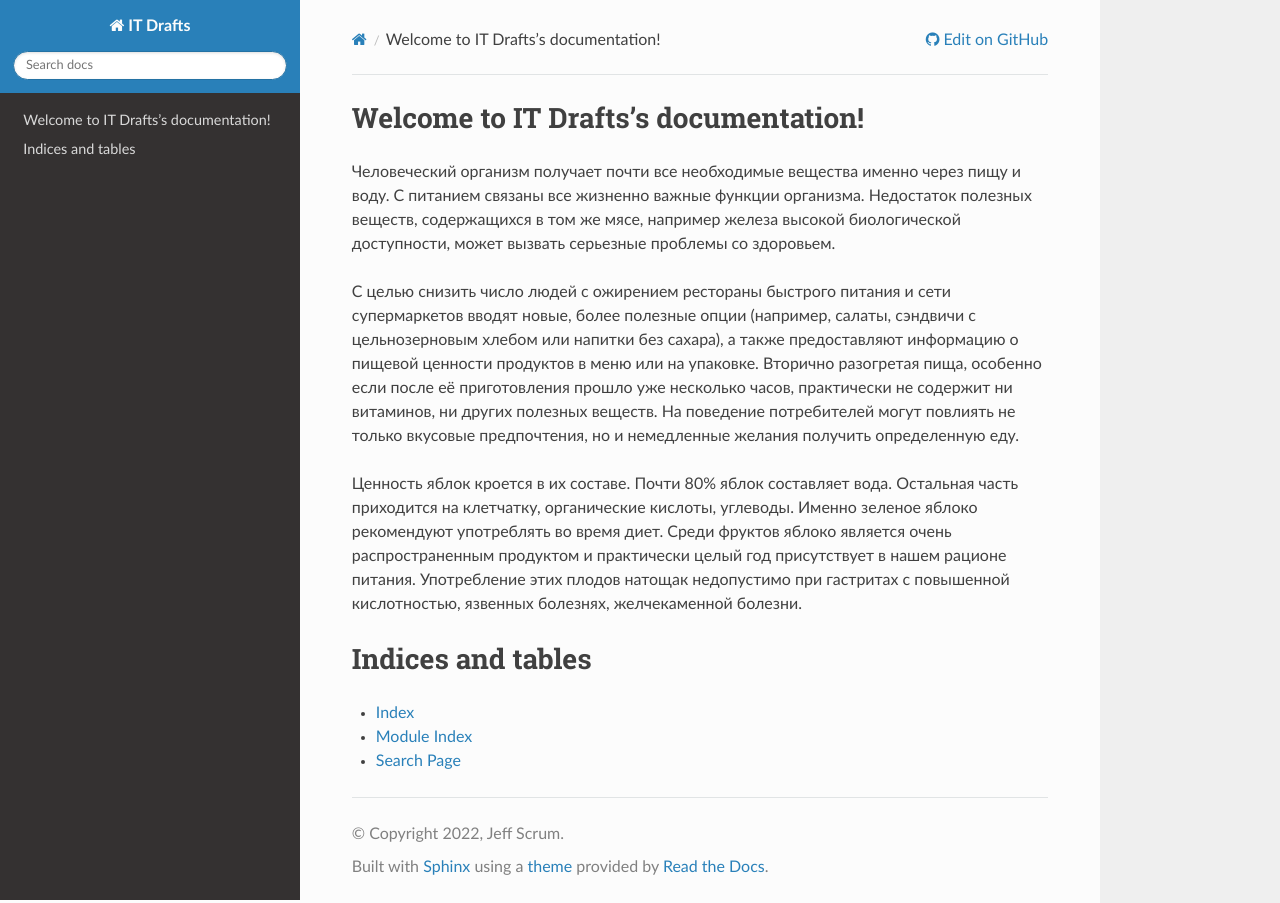
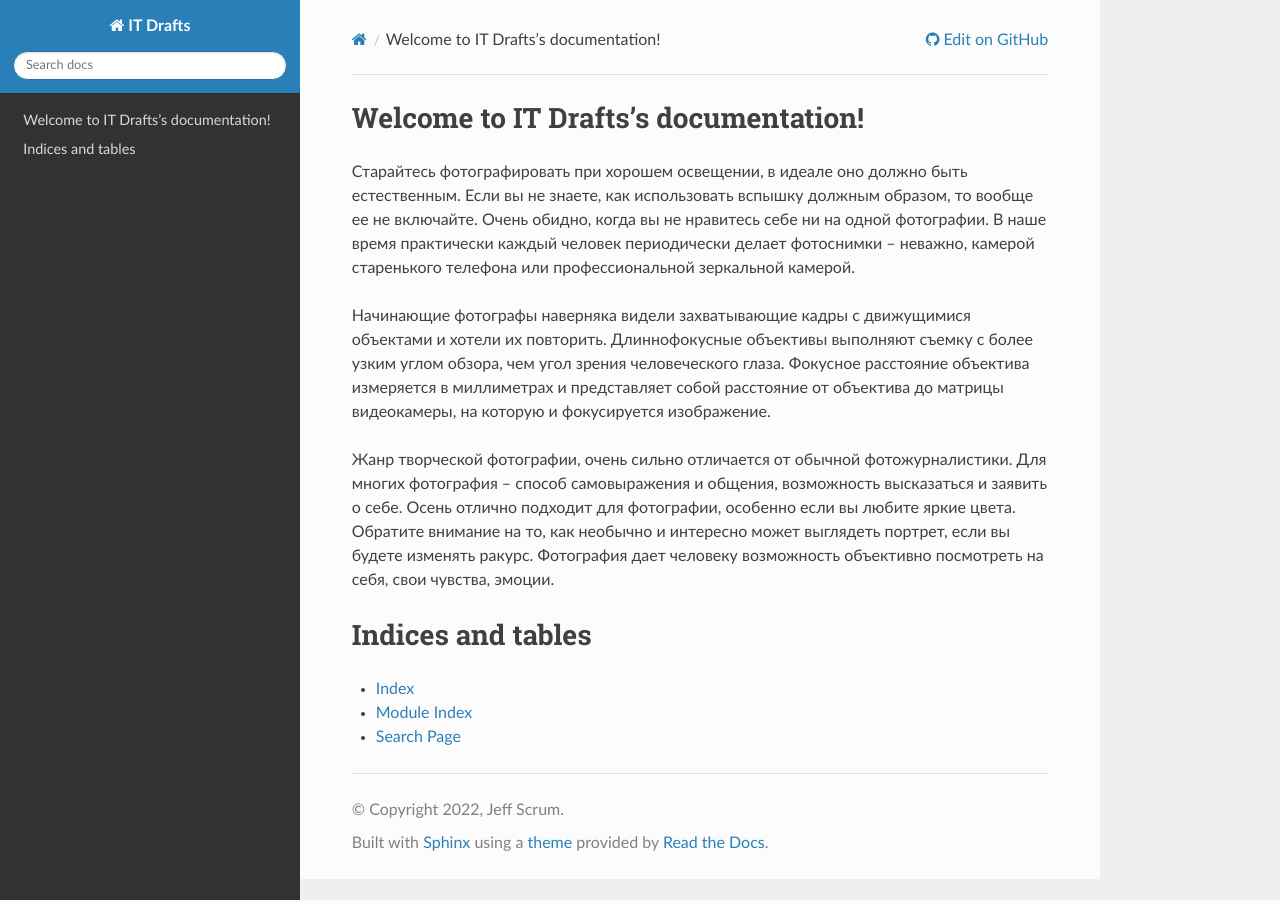
Before and after one commit to jeffscrum/jeffscrum.github.io, a Sphinx documentation site: the page built from source/index.rst, in a window 1280 px wide. Built offline with Sphinx 7.4.7 and the Read the Docs theme 2.0.0, drawn with Linux system fonts in a browser that asks for light colours.

Commit message:
Update index.rst

```diff
--- a/source/index.rst
+++ b/source/index.rst
@@ -7,12 +7,11 @@
 Welcome to IT Drafts's documentation!
 =====================================
 
-Человеческий организм получает почти все необходимые вещества именно через пищу и воду. С питанием связаны все жизненно важные функции организма. Недостаток полезных веществ, содержащихся в том же мясе, например железа высокой биологической доступности, может вызвать серьезные проблемы со здоровьем.
+Старайтесь фотографировать при хорошем освещении, в идеале оно должно быть естественным. Если вы не знаете, как использовать вспышку должным образом, то вообще ее не включайте. Очень обидно, когда вы не нравитесь себе ни на одной фотографии. В наше время практически каждый человек периодически делает фотоснимки – неважно, камерой старенького телефона или профессиональной зеркальной камерой.
 
-С целью снизить число людей с ожирением рестораны быстрого питания и сети супермаркетов вводят новые, более полезные опции (например, салаты, сэндвичи с цельнозерновым хлебом или напитки без сахара), а также предоставляют информацию о пищевой ценности продуктов в меню или на упаковке. Вторично разогретая пища, особенно если после её приготовления прошло уже несколько часов, практически не содержит ни витаминов, ни других полезных веществ. На поведение потребителей могут повлиять не только вкусовые предпочтения, но и немедленные желания получить определенную еду.
+Начинающие фотографы наверняка видели захватывающие кадры с движущимися объектами и хотели их повторить. Длиннофокусные объективы выполняют съемку с более узким углом обзора, чем угол зрения человеческого глаза. Фокусное расстояние объектива измеряется в миллиметрах и представляет собой расстояние от объектива до матрицы видеокамеры, на которую и фокусируется изображение.
 
-Ценность яблок кроется в их составе. Почти 80% яблок составляет вода. Остальная часть приходится на клетчатку, органические кислоты, углеводы. Именно зеленое яблоко рекомендуют употреблять во время диет. Среди фруктов яблоко является очень распространенным продуктом и практически целый год присутствует в нашем рационе питания. Употребление этих плодов натощак недопустимо при гастритах с повышенной кислотностью, язвенных болезнях, желчекаменной болезни.
-
+Жанр творческой фотографии, очень сильно отличается от обычной фотожурналистики. Для многих фотография – способ самовыражения и общения, возможность высказаться и заявить о себе. Осень отлично подходит для фотографии, особенно если вы любите яркие цвета. Обратите внимание на то, как необычно и интересно может выглядеть портрет, если вы будете изменять ракурс. Фотография дает человеку возможность объективно посмотреть на себя, свои чувства, эмоции.
 
 
 .. toctree::
```
